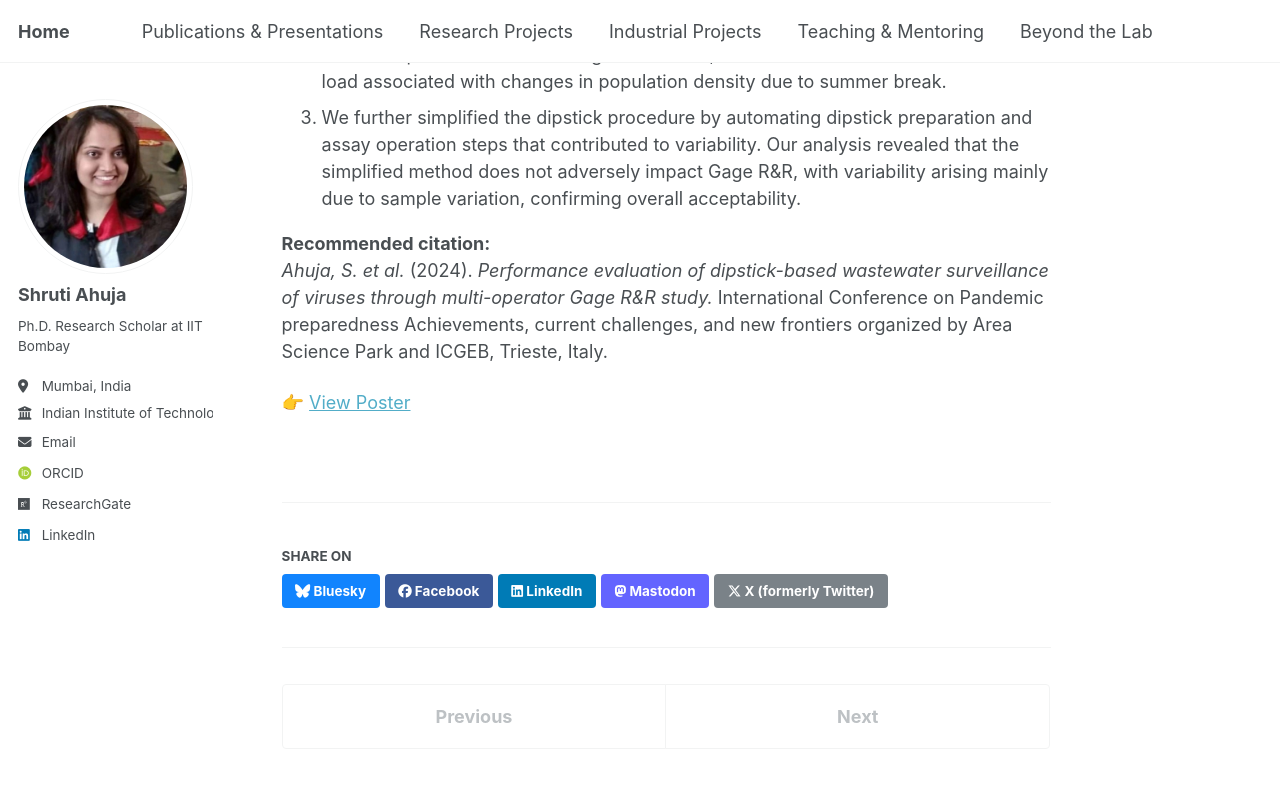
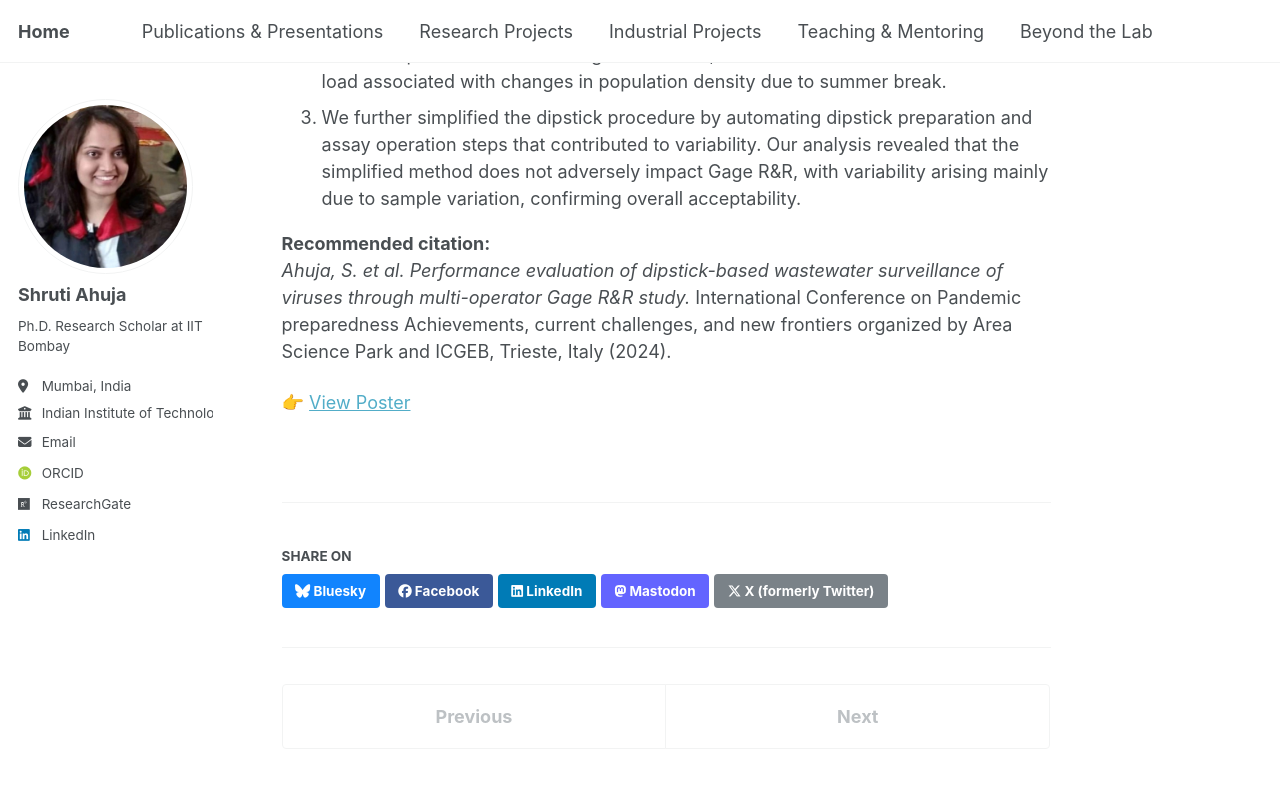
Before and after one commit to shrutiahuja/shrutiahuja.github.io, a Jekyll site: the page built from _publications/2024-11-11-italy.md, in a window 1280 px wide and 900 px high, scrolled down 837 px. Shown: the top 788 px of the window. Built offline with Jekyll 4.4.1, drawn with Linux system fonts in a browser that asks for light colours; some web fonts are replaced; a script that is not in the unit is left out.

```diff
--- a/_publications/2024-11-11-italy.md
+++ b/_publications/2024-11-11-italy.md
@@ -17,6 +17,6 @@ The COVID-19 pandemic accelerated the development of low-cost assays for automat
 
 
 **Recommended citation:**
-*Ahuja, S. et al.* (2024). *Performance evaluation of dipstick-based wastewater surveillance of viruses through multi-operator Gage R&R study.* International Conference on Pandemic preparedness Achievements, current challenges, and new frontiers organized by Area Science Park and ICGEB, Trieste, Italy.
+*Ahuja, S. et al.* *Performance evaluation of dipstick-based wastewater surveillance of viruses through multi-operator Gage R&R study.* International Conference on Pandemic preparedness Achievements, current challenges, and new frontiers organized by Area Science Park and ICGEB, Trieste, Italy (2024).
 
 👉 [View Poster]({{ page.paperurl }})
```
